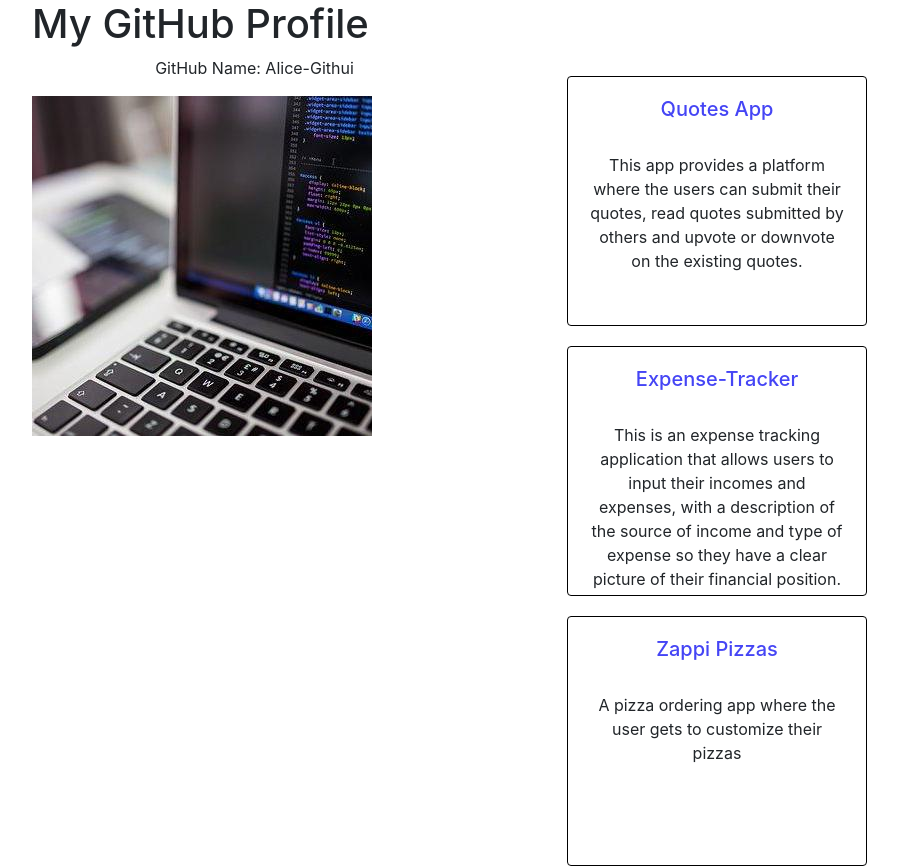
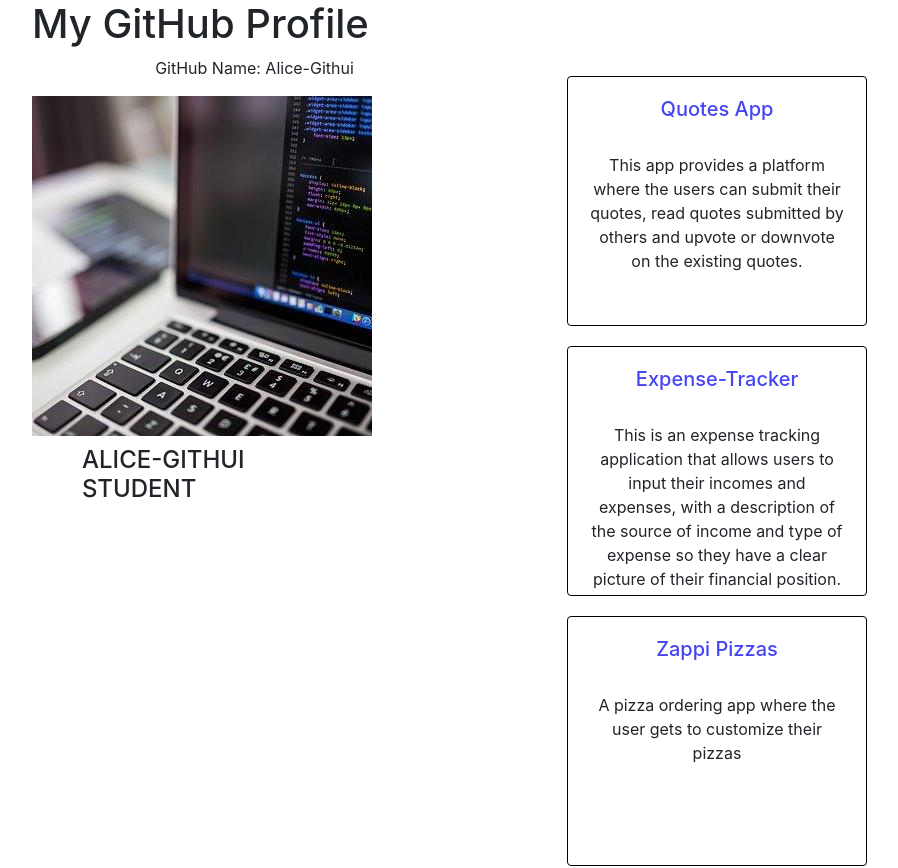
Before and after one commit to Alice-Githui/GT-App, an Angular app: page / in a window 1280 px wide. Shown: the top 868 px of the page, without its empty margins (53-951 px from the left). Built offline with nearby package versions, Linux system fonts and the light colour scheme.

Commit message:
Add the users service

```diff
--- a/src/app/outlay/outlay.component.css
+++ b/src/app/outlay/outlay.component.css
@@ -29,3 +29,7 @@ li{
     align-items: baseline;
     flex-wrap:wrap;
 }
+
+.my-username h4{
+    margin: 10px;
+}
--- a/src/app/outlay/outlay.component.html
+++ b/src/app/outlay/outlay.component.html
@@ -6,6 +6,16 @@
             <div class = "my-username">
                 <p>GitHub Name: Alice-Githui</p>
                 <img src = "../../assets/Images/mygitbubimage.jpeg" alt = "">
+                <ul>
+                    <div *ngFor = 'let user of users'>
+                        <li>
+                            <h4>{{user.uname | uppercase}}
+                                <br>
+                                {{user.udescription | uppercase}}
+                            </h4>
+                        </li>
+                    </div>
+                </ul>
             </div>
            </div>
            <div class = "col-md-7">
--- a/src/app/outlay/outlay.component.ts
+++ b/src/app/outlay/outlay.component.ts
@@ -1,6 +1,8 @@
 import { Component, OnInit } from '@angular/core';
 import {Repository} from '../repository';
 import {ReposService} from '../repos-service/repos.service'
+import {User} from '../user'
+import {UsersService} from '../user-service/users.service'
 
 @Component({
   selector: 'app-outlay',
@@ -10,9 +12,11 @@ import {ReposService} from '../repos-service/repos.service'
 export class OutlayComponent implements OnInit {
 
   repos: Repository[];
+  users: User[]
 
-  constructor(reposService: ReposService) {
-    this.repos = reposService.getRepository()
+  constructor(reposService: ReposService, usersService:UsersService) {
+    this.repos = reposService.getRepository(),
+    this.users = usersService.getUsers()
    }
 
   ngOnInit(): void {
--- /dev/null
+++ b/src/app/user-service/users.service.ts
@@ -0,0 +1,14 @@
+import { Injectable } from '@angular/core';
+import {user} from '../userDef'
+
+@Injectable({
+  providedIn: 'root'
+})
+export class UsersService {
+
+  getUsers(){
+    return user
+  }
+
+  constructor() { }
+}
--- a/src/app/user.ts
+++ b/src/app/user.ts
@@ -1,4 +1,5 @@
 export class User {
+
     constructor(public uname: string, public udescription: string){
 
     }
```
Also changed, not shown: 1 other file (tests, documents, lock files or other folders).
